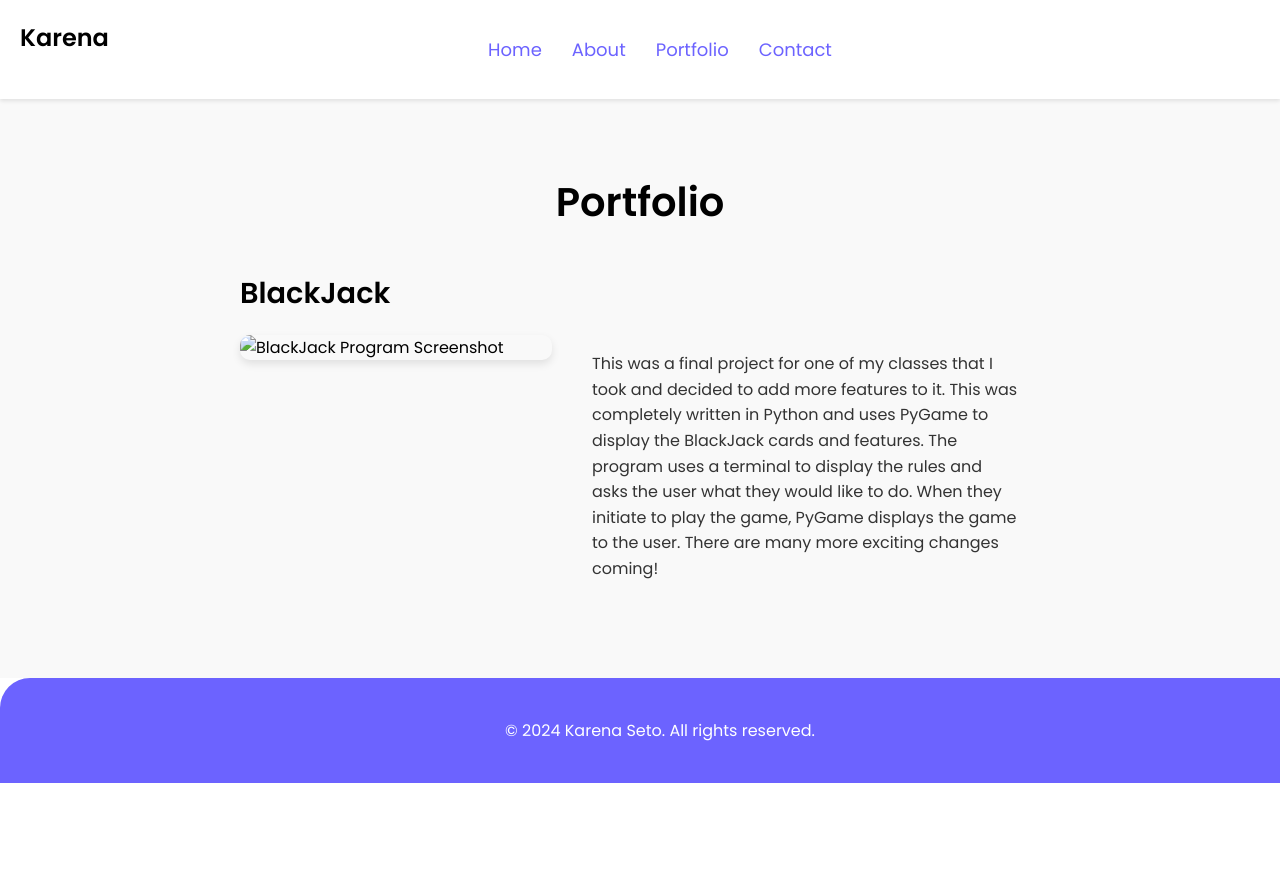
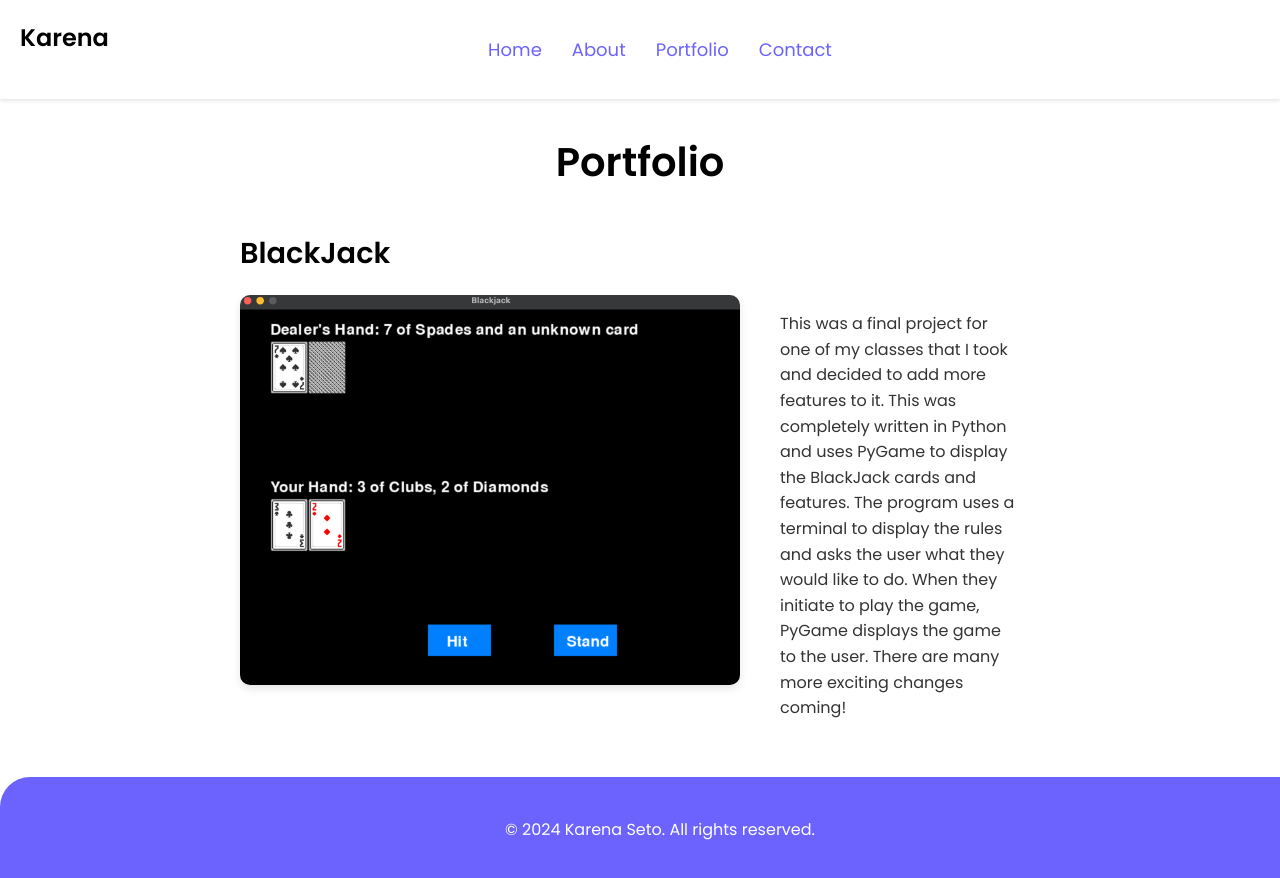
Before and after one commit to karenaseto/karenaseto.github.io, a plain HTML site: page portfolio.html in a window 1280 px wide. Shown: the top 878 px of the page. Before the commit the page ends 800 px from the top, so only its background shows below. Drawn offline with Linux system fonts and the light colour scheme.

Commit message:
final update today

```diff
--- a/portfolio.html
+++ b/portfolio.html
@@ -6,7 +6,6 @@
     <title>Portfolio - Karena Seto</title>
     <link rel="stylesheet" href="styles.css">
     <link href="https://fonts.googleapis.com/css2?family=Poppins:wght@300;400;500;600&display=swap" rel="stylesheet">
-    <link rel="stylesheet" href="https://cdnjs.cloudflare.com/ajax/libs/font-awesome/6.0.0-beta3/css/all.min.css">
 </head>
 <body>
     <header>
@@ -26,7 +25,9 @@
         <div class="portfolio-item">
             <h3>BlackJack</h3>
             <div class="portfolio-content">
-                <img src="BlackJackScreenshot.pdf" alt="BlackJack Program Screenshot" class="portfolio-image">
+                <a href="https://github.com/karenaseto/BlackJack" target="_blank">
+                    <img src="BlackJackScreenshot.png" alt="BlackJack Program Screenshot" class="portfolio-image">
+                </a>
                 <div class="portfolio-description">
                     <p>This was a final project for one of my classes that I took and decided to add more features to it. This was completely written in Python and uses PyGame to display the BlackJack cards and features. The program uses a terminal to display the rules and asks the user what they would like to do. When they initiate to play the game, PyGame displays the game to the user. There are many more exciting changes coming!</p>
                 </div>
--- a/styles.css
+++ b/styles.css
@@ -265,7 +265,7 @@ section .btn i {
 }
 
 /* Portfolio Section */
-#portfolio {
+.portfolio {
     padding: 40px 20px;
     background-color: #f9f9f9;
     text-align: center;
@@ -286,17 +286,18 @@ section .btn i {
 .portfolio-content {
     display: flex;
     align-items: flex-start;
+    gap: 20px; /* Space between image and text */
 }
 
 .portfolio-image {
-    width: 40%;
-    margin-right: 20px;
+    flex: 0 0 50%; /* Set a fixed width for the image */
+    max-width: 500px; /* Maximum size for the image */
     border-radius: 10px;
     box-shadow: 0 4px 8px rgba(0, 0, 0, 0.1);
 }
 
 .portfolio-description {
-    width: 60%;
+    flex: 1; /* Allow the description to take up remaining space */
 }
 
 .portfolio-description p {
```
Also changed, not shown: BlackJackScreenshot.png (added), 1 other file.
